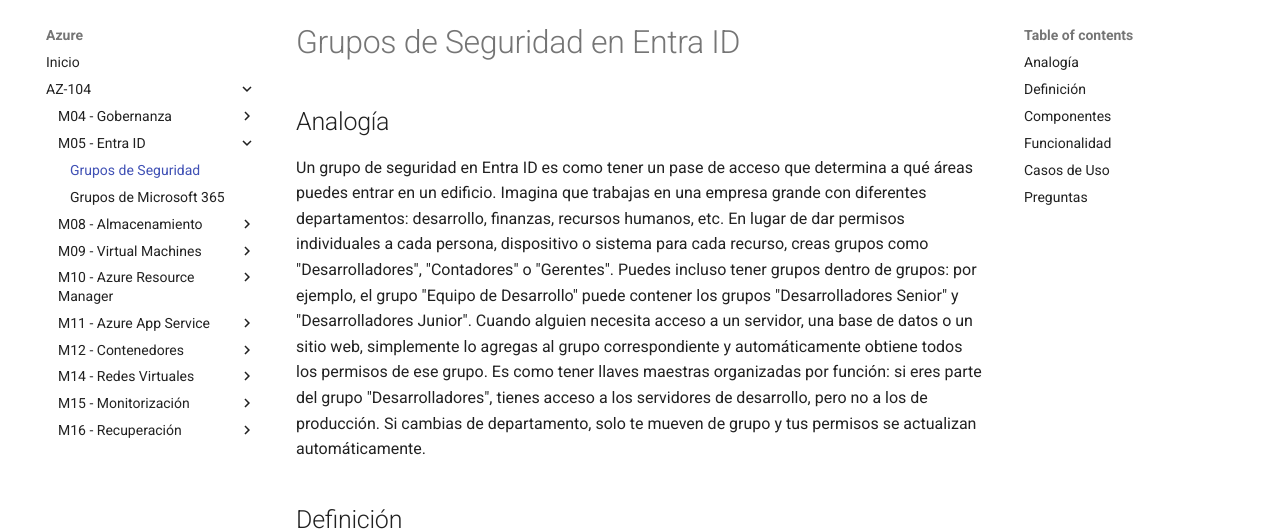
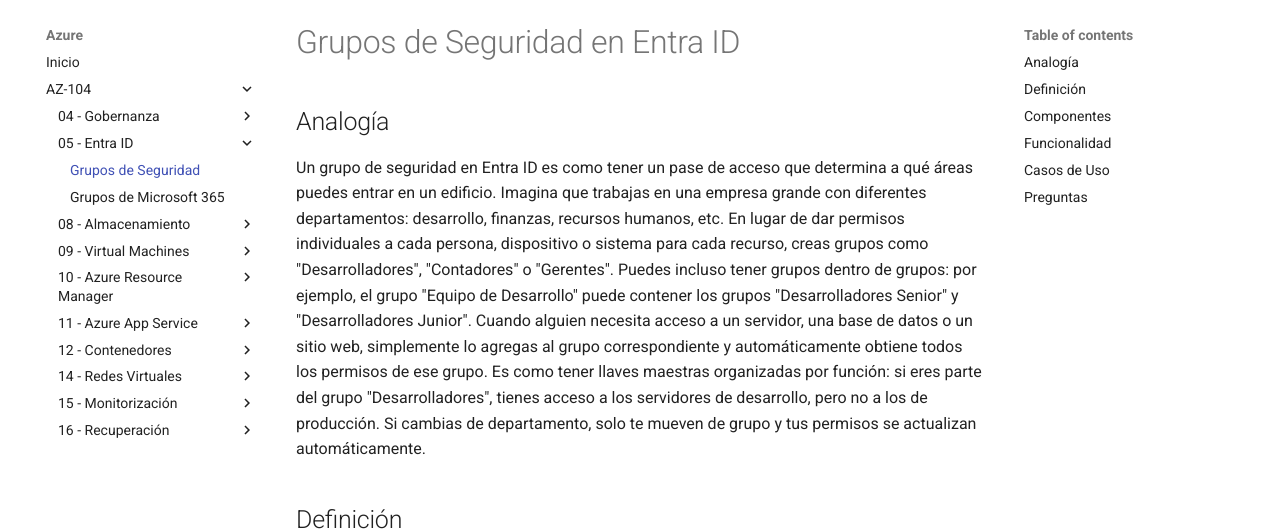
Before and after one commit to jairoprogramador/techbook, an MkDocs documentation site: the page built from docs/azure/az-104/m05/grupos_seguridad_entra_id.md, in a window 1280 px wide. Shown: the part 124-655 px from the top of the page. Built offline with MkDocs 1.6.1 and Material for MkDocs 9.7.7, drawn with Linux system fonts in a browser that asks for light colours.

Commit message:
docs: numeracion

```diff
--- a/mkdocs.yml
+++ b/mkdocs.yml
@@ -4,17 +4,17 @@
   - Azure:
     - Inicio: azure/index.md
     - AZ-104:
-        - M04 - Gobernanza:
+        - 04 - Gobernanza:
           - Azure Policy: azure/az-104/m04/azure_policy.md
-        - M05 - Entra ID:
+        - 05 - Entra ID:
           - Grupos de Seguridad: azure/az-104/m05/grupos_seguridad_entra_id.md
           - Grupos de Microsoft 365: azure/az-104/m05/grupos_microsoft365_entra_id.md
-        - M08 - Almacenamiento:
+        - 08 - Almacenamiento:
           - Storage Account: azure/az-104/m08/azure_storage_account.md
           - Disk Storage: azure/az-104/m08/azure_disk_storage.md
           - File Storage: azure/az-104/m08/azure_file_storage.md
           - File Sync: azure/az-104/m08/azure_file_sync.md
-        - M09 - Virtual Machines:
+        - 09 - Virtual Machines:
           - 01.- Definición: azure/az-104/m09/vm_definition.md
           - 02.- VM Sizes: azure/az-104/m09/vm_sizes.md
           - 03.- Managed Disks: azure/az-104/m09/managed_disks.md
@@ -22,29 +22,29 @@
           - 05.- Availability Zones: azure/az-104/m09/availability_zones.md
           - 06.- VM Redeploy: azure/az-104/m09/vm_redeploy.md
           - 07.- Disk Encryption: azure/az-104/m09/disk_encryption.md
-        - M10 - Azure Resource Manager:
+        - 10 - Azure Resource Manager:
           - 01.- Definición: azure/az-104/m10/arm_definition.md
           - 02.- Plantillas ARM: azure/az-104/m10/arm_templates.md
-        - M11 - Azure App Service:
+        - 11 - Azure App Service:
           - 01.- Definición: azure/az-104/m11/azure_app_service_definition.md
-        - M12 - Contenedores:
+        - 12 - Contenedores:
           - 01.- Container Registry (ACR): azure/az-104/m12/azure_container_registry.md
           - 02.- Container Instances (ACI): azure/az-104/m12/azure_container_instance.md
           - 03.- Container Apps (ACA): azure/az-104/m12/azure_container_apps.md
           - 04.- Kubernetes Service (AKS): azure/az-104/m12/azure_kubernetes_service.md
-        - M14 - Redes Virtuales:
+        - 14 - Redes Virtuales:
           - 08.- Grupo de Seguridad de Red: azure/az-104/m14/grupo_seguridad_red.md
           - 09.- Grupo de Seguridad de Aplicación: azure/az-104/m14/grupo_seguridad_aplicacion.md
           - 10.- Private Endpoint: azure/az-104/m14/private_endpoint.md
           - 11.- Private Link: azure/az-104/m14/private_link.md
           - 12.- Endpoint de Servicio: azure/az-104/m14/service_endpoint.md
-        - M15 - Monitorización:
+        - 15 - Monitorización:
           - 01.- Azure Monitor: azure/az-104/m15/azure_monitor.md
           - 02.- Log Analytics: azure/az-104/m15/log_analytics.md
           - 03.- Application Insights: azure/az-104/m15/application_insights.md
           - 04.- Network Watcher: azure/az-104/m15/network_watcher.md
           - 05.- Service Health: azure/az-104/m15/azure_service_health.md
-        - M16 - Recuperación:
+        - 16 - Recuperación:
           - Site Recovery: azure/az-104/m16/site_recovery.md
 theme:
   name: material
```
